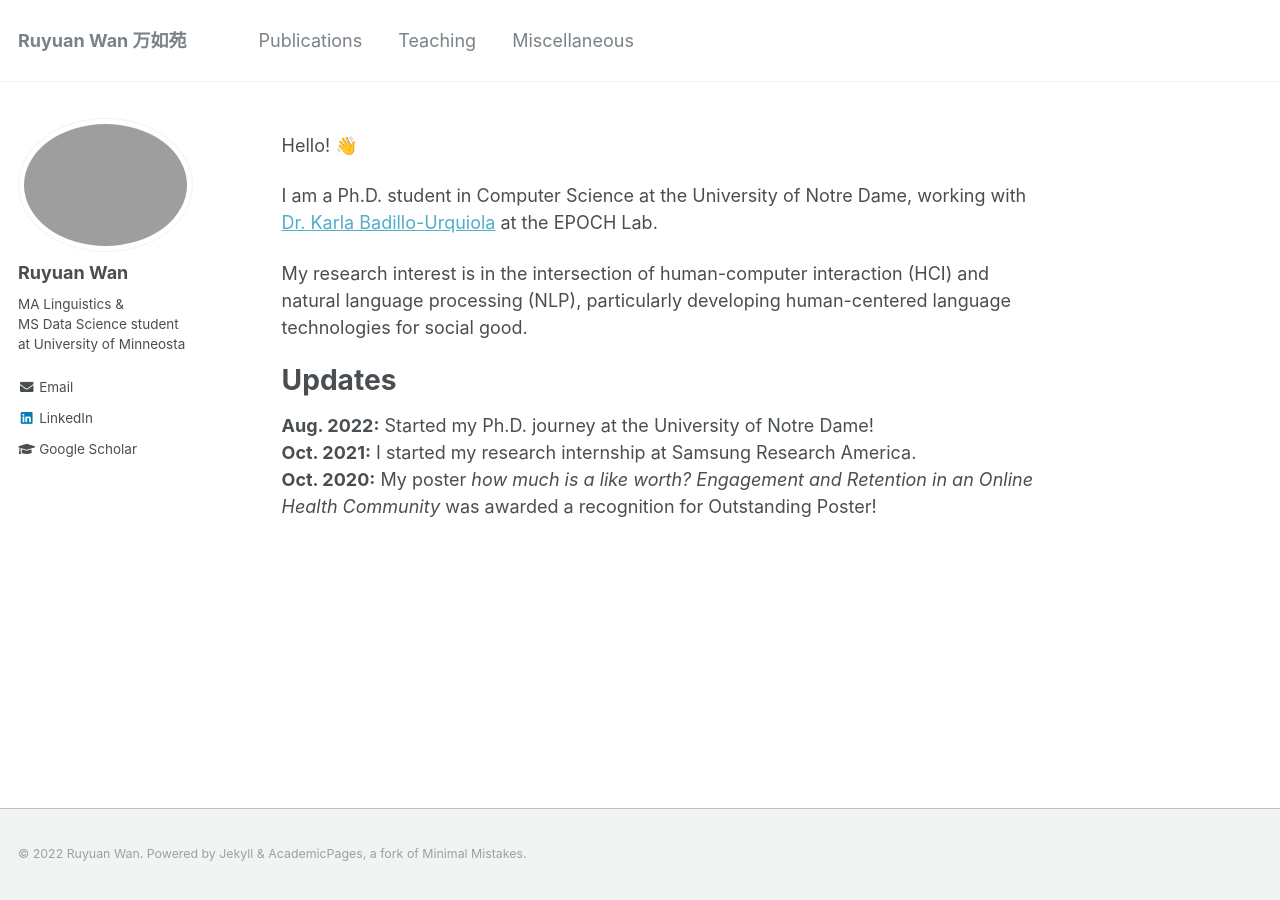
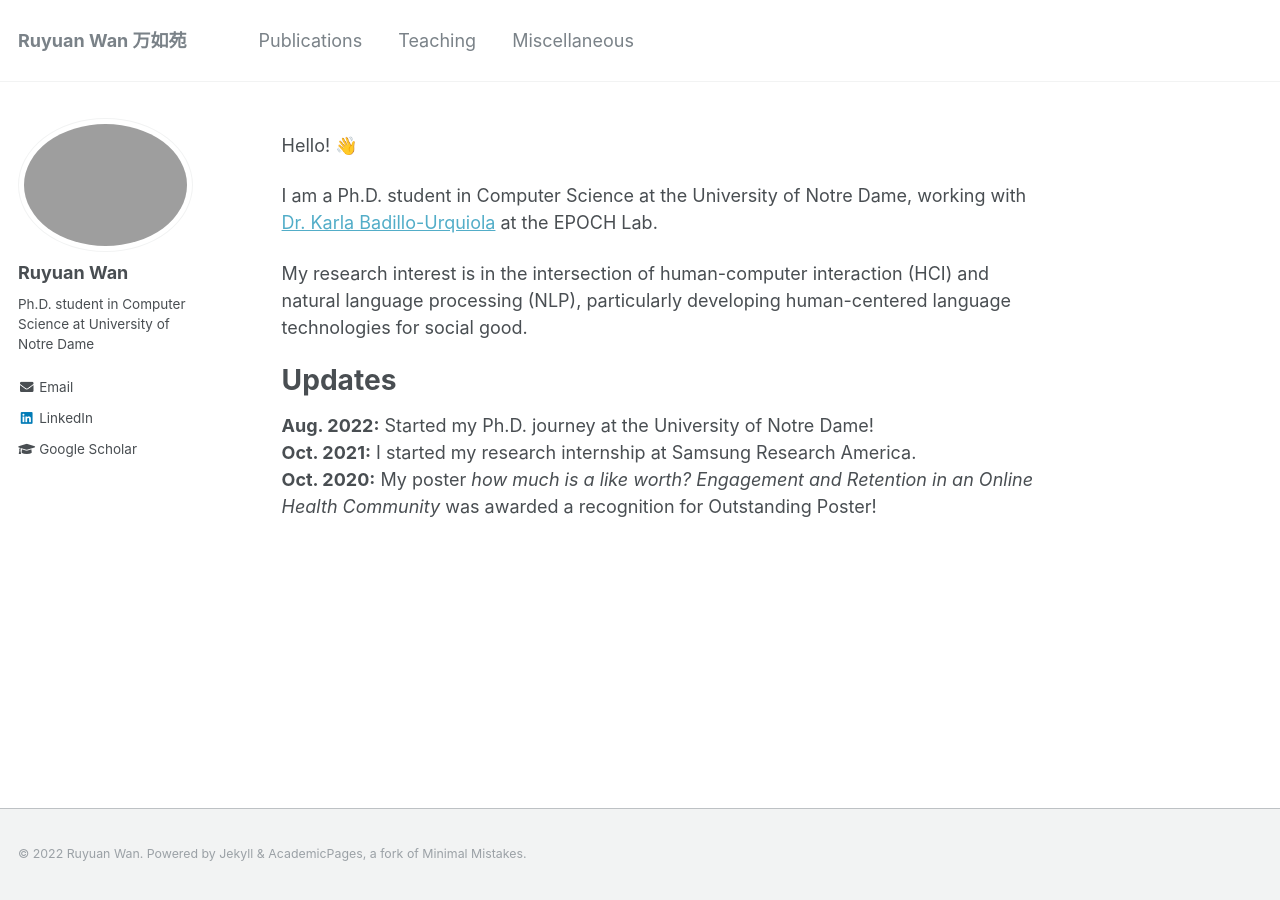
Before and after one commit to RuyuanWan/ruyuanwan.github.io, a Jekyll site: the page built from _pages/about.md, in a window 1280 px wide. Built offline with Jekyll 4.4.1, drawn with Linux system fonts in a browser that asks for light colours.

Commit message:
Update _config.yml

```diff
--- a/_config.yml
+++ b/_config.yml
@@ -82,9 +82,9 @@ analytics:
 author:
   name             : "Ruyuan Wan"
   avatar           : "profile.PNG"
-  bio              : "MA Linguistics & <br/>MS Data Science student <br/> at University of Minneosta"
+  bio              : "Ph.D. student in Computer Science at University of Notre Dame"
   googlescholar    : "https://scholar.google.com/citations?user=Syi-4BIAAAAJ&hl=en"
-  email            :  "wanxx199@umn.edu"
+  email            :  "rwan@nd.edu"
   linkedin         : "ruyuan-wan-07804b139"
   location         : #"Location"
   employer         :
```
